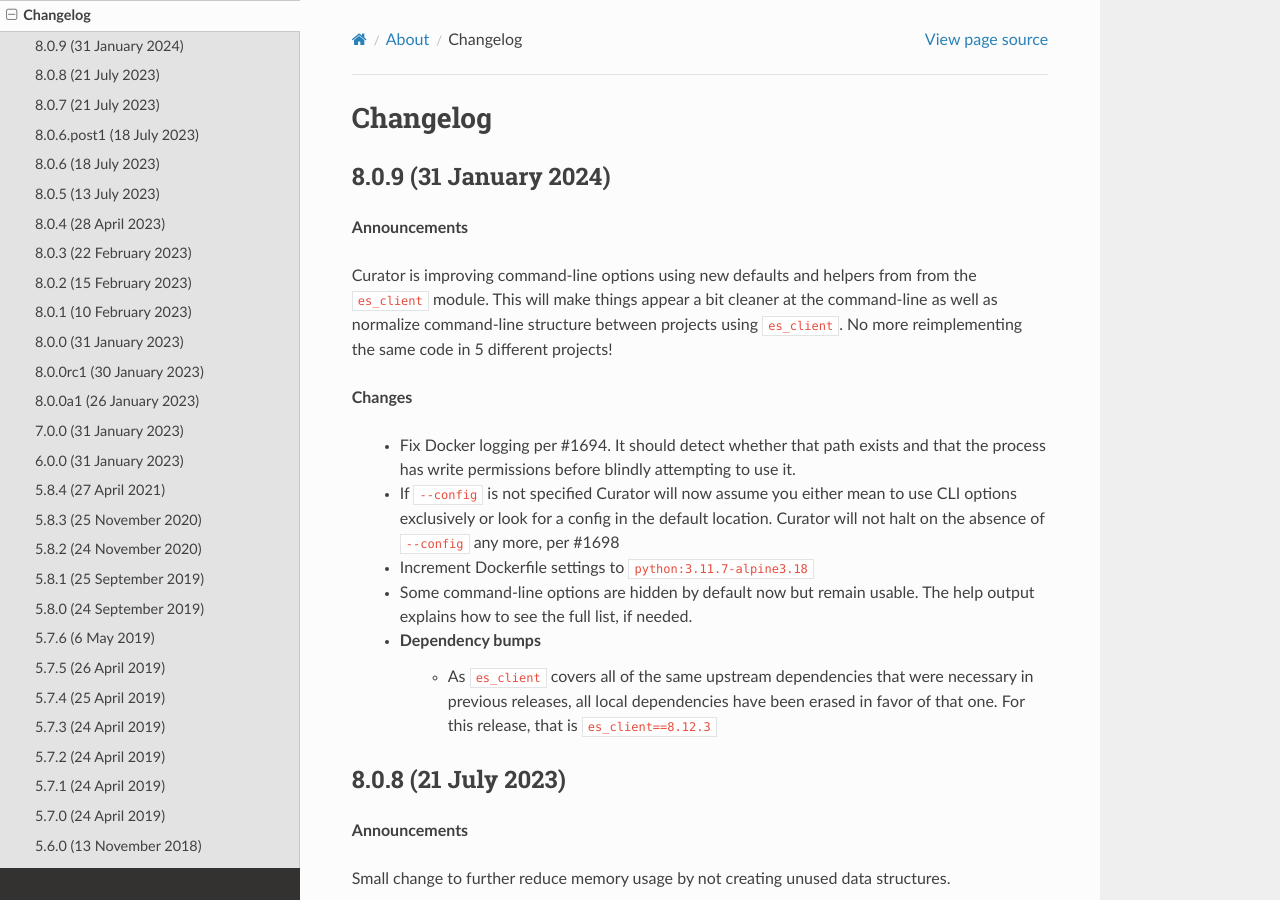
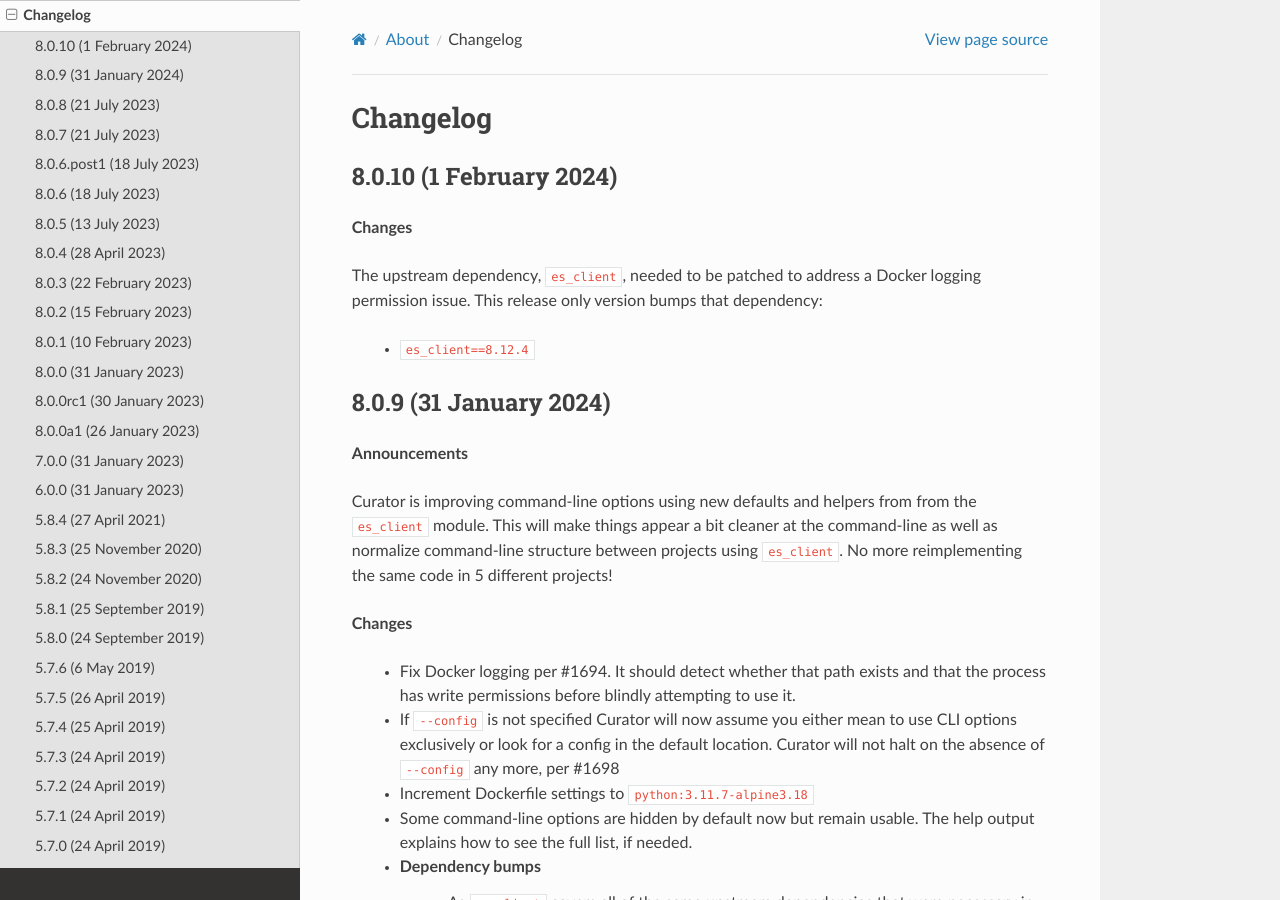
Before and after one commit to elastic/curator, a Sphinx documentation site: the page built from docs/Changelog.rst, in a window 1280 px wide and 900 px high. Built offline with Sphinx 7.4.7 and the Read the Docs theme 2.0.0, drawn with Linux system fonts in a browser that asks for light colours.

Commit message:
Version bumps
Bump Curator version to 8.0.10
Bump es_client dependency to 8.12.4 to address Docker logging permissions issue

```diff
--- a/curator/_version.py
+++ b/curator/_version.py
@@ -1,2 +1,2 @@
 """Curator Version"""
-__version__ = '8.0.9'
+__version__ = '8.0.10'
--- a/docs/Changelog.rst
+++ b/docs/Changelog.rst
@@ -2,6 +2,18 @@
 
 Changelog
 =========
+
+8.0.10 (1 February 2024)
+------------------------
+
+**Changes**
+
+The upstream dependency, ``es_client``, needed to be patched to address a
+Docker logging permission issue. This release only version bumps that
+dependency:
+
+  * ``es_client==8.12.4``
+
 
 8.0.9 (31 January 2024)
 -----------------------
--- a/docs/conf.py
+++ b/docs/conf.py
@@ -72,7 +72,7 @@
 
 intersphinx_mapping = {
 	'python': ('https://docs.python.org/3.11', None),
-    'es_client': ('https://es-client.readthedocs.io/en/v8.12.3', None),
+    'es_client': ('https://es-client.readthedocs.io/en/v8.12.4', None),
 	'elasticsearch8': ('https://elasticsearch-py.readthedocs.io/en/v8.12.0', None),
     'voluptuous': ('http://alecthomas.github.io/voluptuous/docs/_build/html', None),
     'click': ('https://click.palletsprojects.com/en/8.1.x', None),
--- a/pyproject.toml
+++ b/pyproject.toml
@@ -28,7 +28,7 @@
     'index-expiry'
 ]
 dependencies = [
-    "es_client==8.12.3"
+    "es_client==8.12.4"
 ]
 
 [project.optional-dependencies]
```
